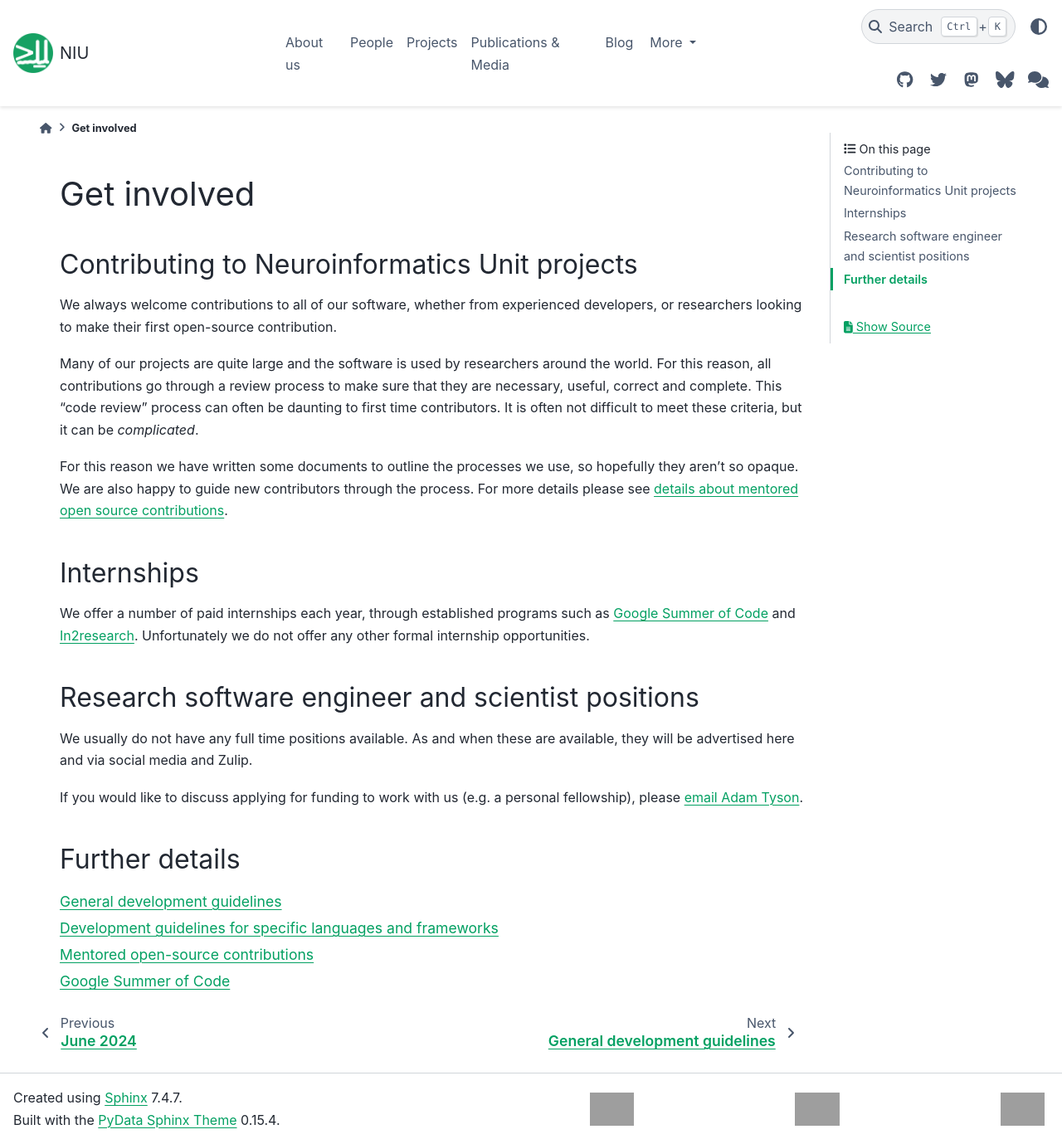
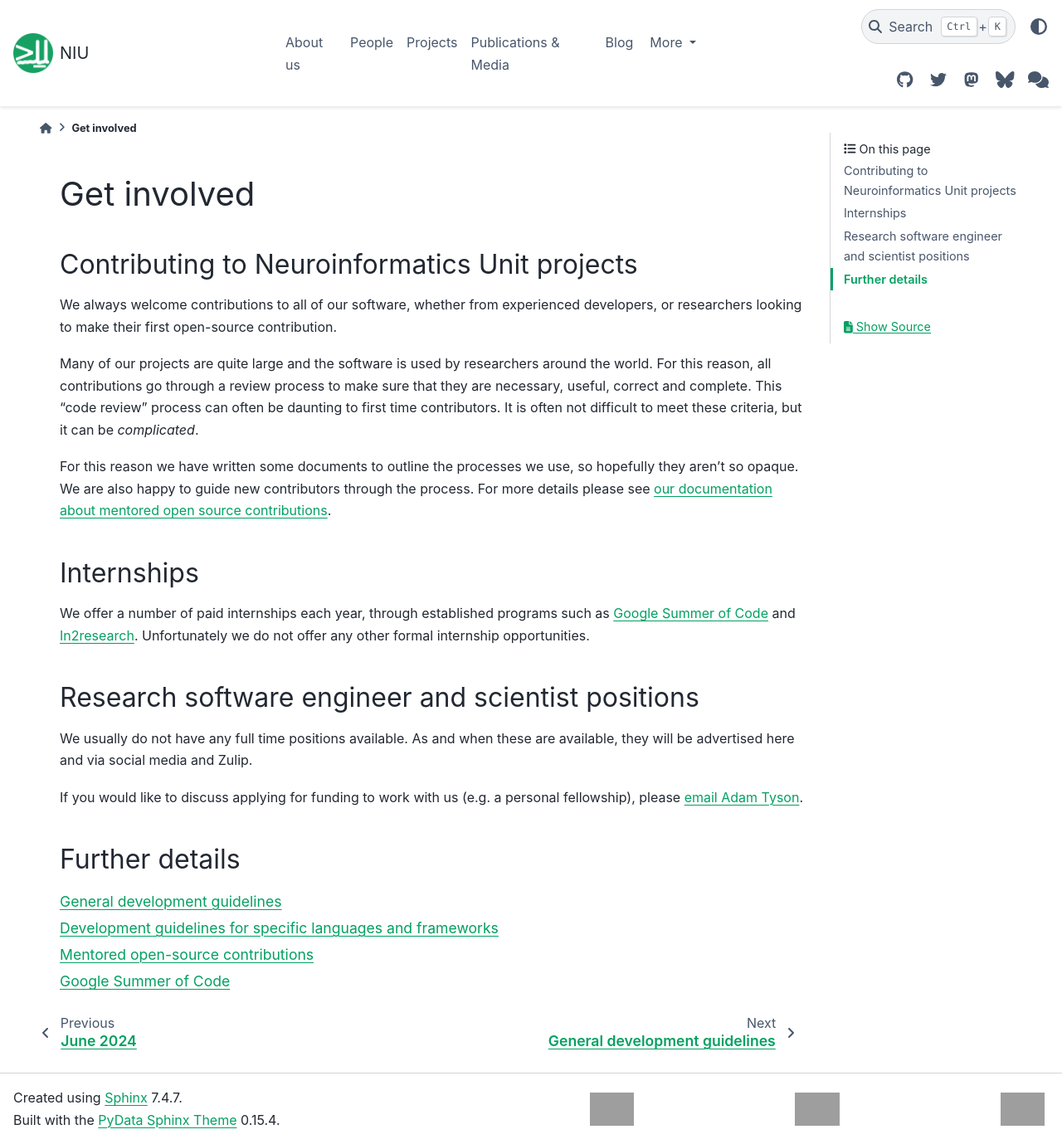
Before and after one commit to neuroinformatics-unit/neuroinformatics-unit.github.io, a Sphinx documentation site: the page built from docs/source/get-involved/index.md, in a window 1280 px wide and 1379 px high. Shown: the whole window at 83% size. Built offline with Sphinx 7.4.7 and the PyData theme 0.15.4, drawn with Linux system fonts in a browser that asks for light colours; nearby versions of some CDN libraries; grey boxes are pictures that could not be loaded.

Commit message:
Update docs/source/get-involved/index.md
Co-authored-by: Alessandro Felder <alessandrofelder@users.noreply.github.com>

```diff
--- a/docs/source/get-involved/index.md
+++ b/docs/source/get-involved/index.md
@@ -11,7 +11,7 @@ but it can be _complicated_.
 
 For this reason we have written some documents to outline the processes we use, so hopefully they aren't so opaque.
 We are also happy to guide new contributors through the process. For more details please see
-[details about mentored open source contributions](mentoring).
+[our documentation about mentored open source contributions](mentoring).
 
 ## Internships
 We offer a number of paid internships each year, through established programs such as
```
